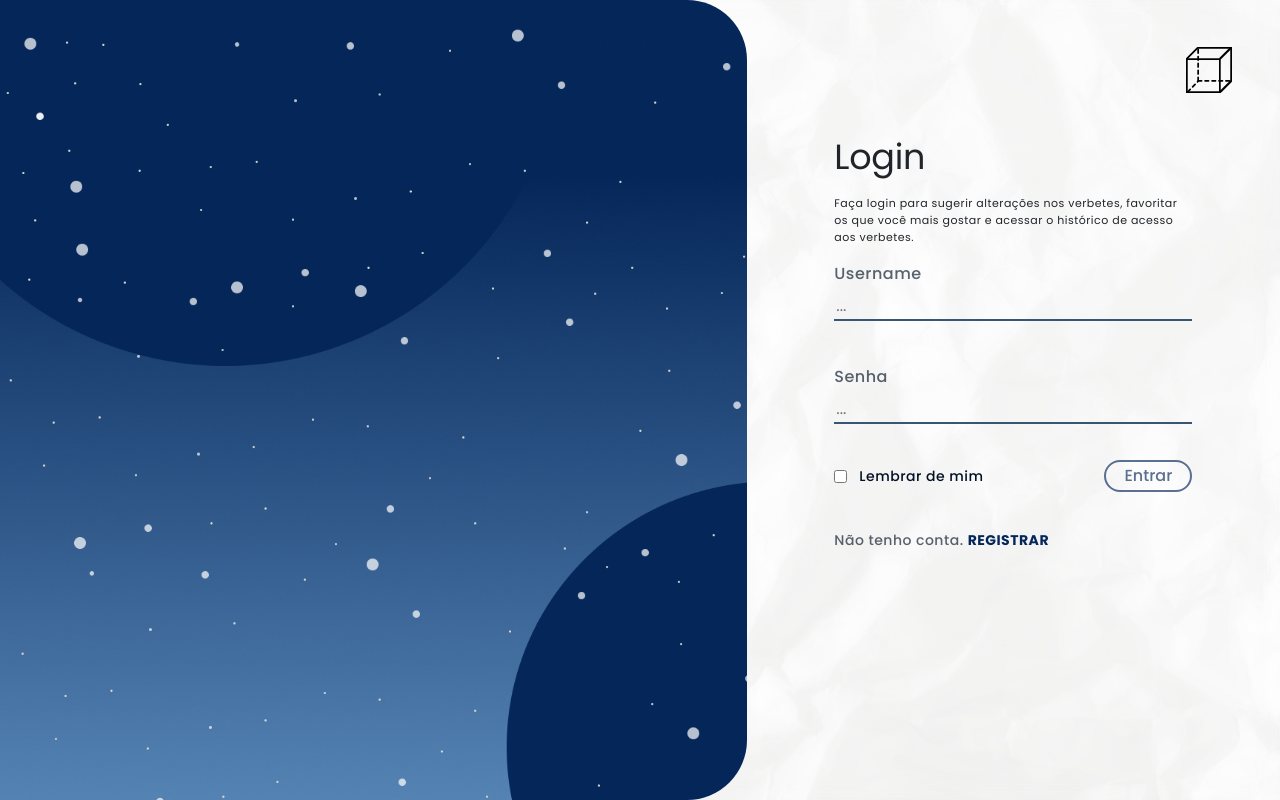
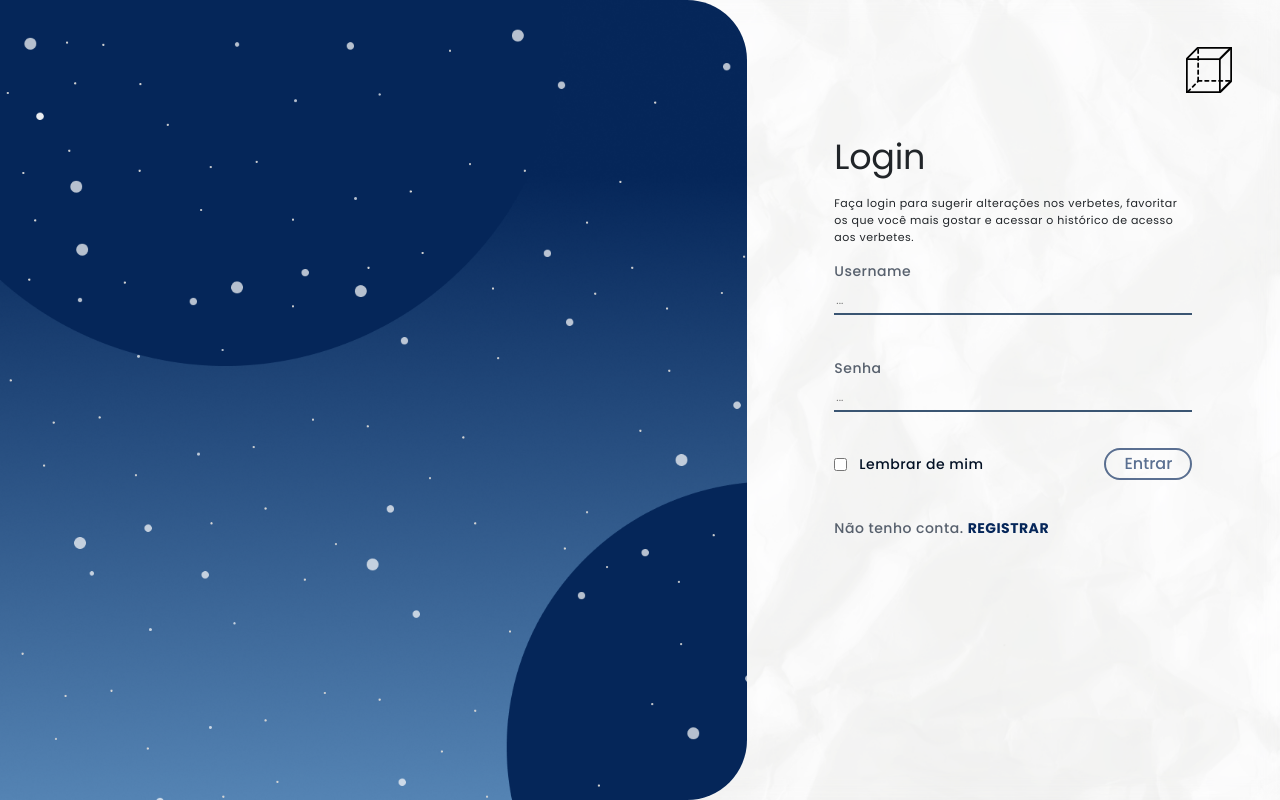
Before and after one commit to isaque-dantas/matemates.client, an Angular app: page /login in a window 1280 px wide. Built offline with nearby package versions, Linux system fonts and the light colour scheme.

Commit message:
fix: fix log in page font sizes

```diff
--- a/src/app/components/pages/login/login.component.css
+++ b/src/app/components/pages/login/login.component.css
@@ -52,7 +52,12 @@ form {
   border: none;
   border-bottom: 1px solid var(--page-color-2);
   outline: none;
-  padding-top: 8px;
+  padding-top: 5px;
+  font-size: 14px;
+}
+
+.form-input input {
+  font-size: 11px;
 }
 
 .custom-checkbox {
```
